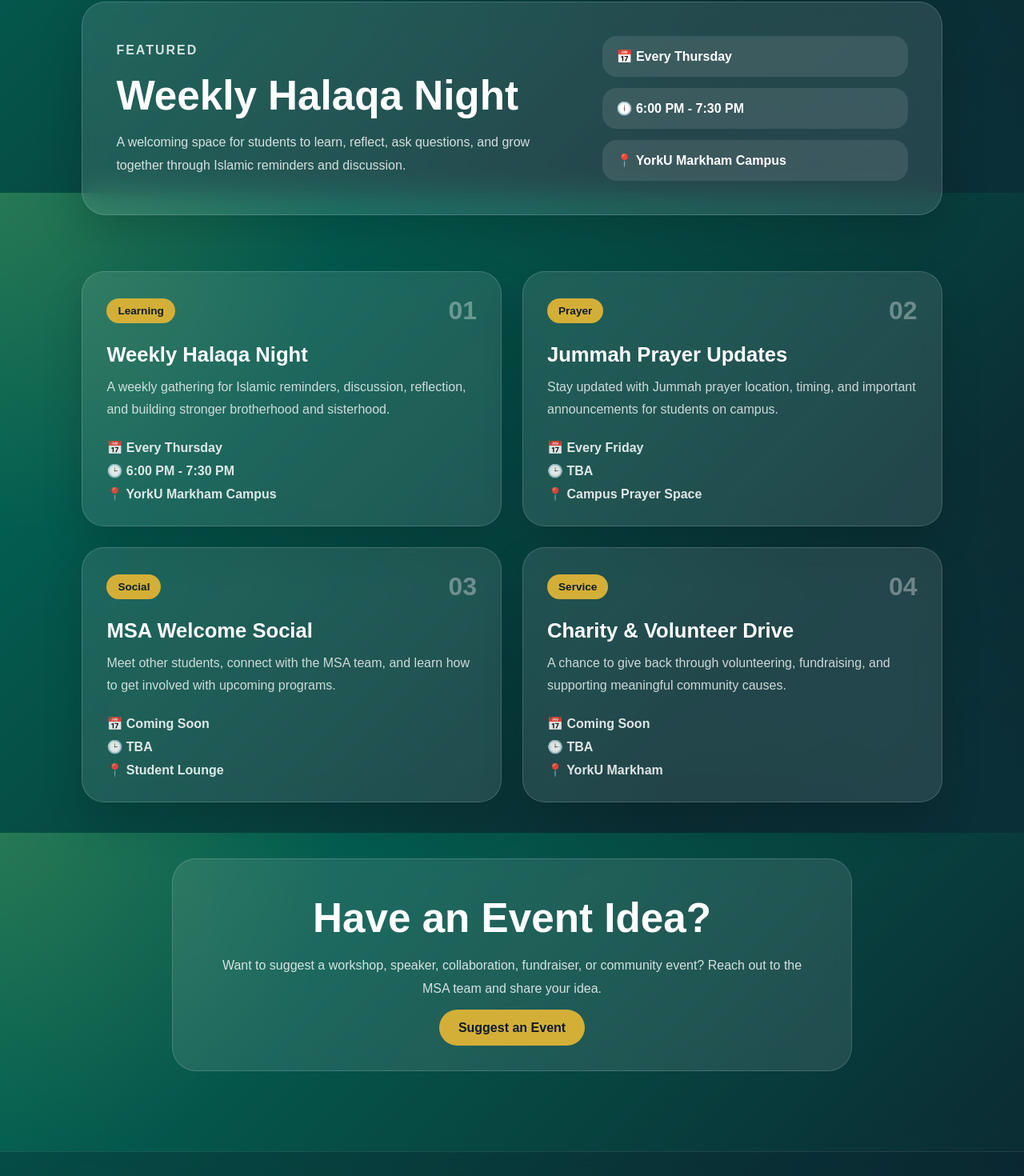
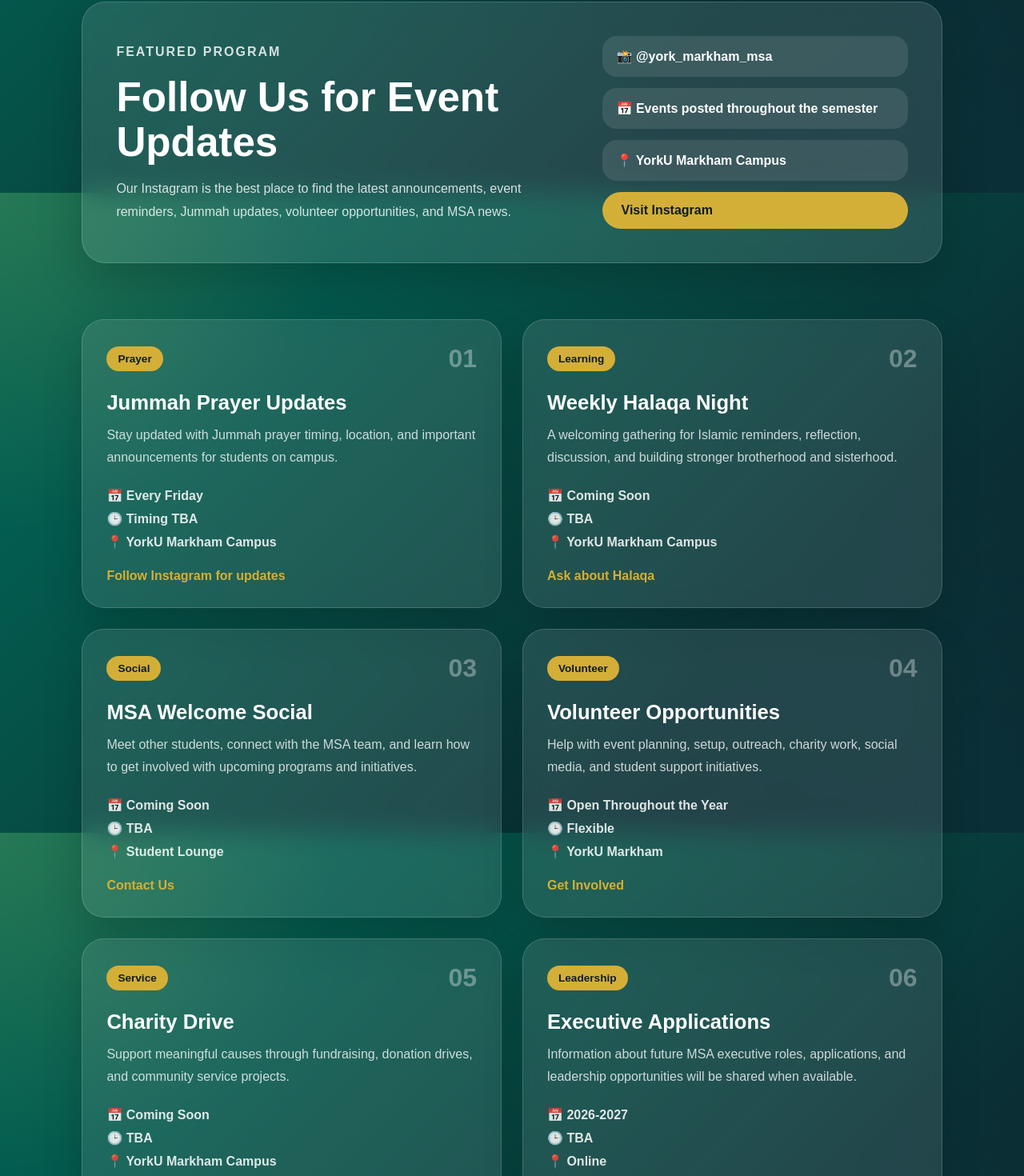
Before and after one commit to Mijlal06/yorku-markham-msa-website, a React (Vite) app in the folder frontend/: page /events in a window 1280 px wide. Shown: the part 559-2029 px from the top of the page at 80% size. Built offline with nearby package versions, Linux system fonts and the light colour scheme.

Commit message:
Improve events page content

```diff
--- a/frontend/src/pages/Events.jsx
+++ b/frontend/src/pages/Events.jsx
@@ -1,22 +1,26 @@
 function Events() {
   const events = [
     {
+      title: "Jummah Prayer Updates",
+      date: "Every Friday",
+      time: "Timing TBA",
+      location: "YorkU Markham Campus",
+      type: "Prayer",
+      description:
+        "Stay updated with Jummah prayer timing, location, and important announcements for students on campus.",
+      action: "Follow Instagram for updates",
+      link: "https://www.instagram.com/york_markham_msa/",
+    },
+    {
       title: "Weekly Halaqa Night",
-        date: "Every Thursday",
-        time: "6:00 PM - 7:30 PM",
+      date: "Coming Soon",
+      time: "TBA",
       location: "YorkU Markham Campus",
       type: "Learning",
       description:
-          "A weekly gathering for Islamic reminders, discussion, reflection, and building stronger brotherhood and sisterhood.",
-      },
-      {
-        title: "Jummah Prayer Updates",
-        date: "Every Friday",
-        time: "TBA",
-        location: "Campus Prayer Space",
-        type: "Prayer",
-        description:
-          "Stay updated with Jummah prayer location, timing, and important announcements for students on campus.",
+        "A welcoming gathering for Islamic reminders, reflection, discussion, and building stronger brotherhood and sisterhood.",
+      action: "Ask about Halaqa",
+      link: "/contact",
     },
     {
       title: "MSA Welcome Social",
@@ -25,16 +29,42 @@
       location: "Student Lounge",
       type: "Social",
       description:
-          "Meet other students, connect with the MSA team, and learn how to get involved with upcoming programs.",
+        "Meet other students, connect with the MSA team, and learn how to get involved with upcoming programs and initiatives.",
+      action: "Contact Us",
+      link: "/contact",
     },
     {
-        title: "Charity & Volunteer Drive",
+      title: "Volunteer Opportunities",
+      date: "Open Throughout the Year",
+      time: "Flexible",
+      location: "YorkU Markham",
+      type: "Volunteer",
+      description:
+        "Help with event planning, setup, outreach, charity work, social media, and student support initiatives.",
+      action: "Get Involved",
+      link: "/contact",
+    },
+    {
+      title: "Charity Drive",
       date: "Coming Soon",
       time: "TBA",
-        location: "YorkU Markham",
+      location: "YorkU Markham Campus",
       type: "Service",
       description:
-          "A chance to give back through volunteering, fundraising, and supporting meaningful community causes.",
+        "Support meaningful causes through fundraising, donation drives, and community service projects.",
+      action: "Suggest a Cause",
+      link: "/contact",
+    },
+    {
+      title: "Executive Applications",
+      date: "2026-2027",
+      time: "TBA",
+      location: "Online",
+      type: "Leadership",
+      description:
+        "Information about future MSA executive roles, applications, and leadership opportunities will be shared when available.",
+      action: "Ask About Roles",
+      link: "/contact",
     },
   ];
 
@@ -51,18 +81,27 @@
 
       <div className="featured-event">
         <div>
-            <p className="section-label">Featured</p>
-            <h2>Weekly Halaqa Night</h2>
+          <p className="section-label">Featured Program</p>
+          <h2>Follow Us for Event Updates</h2>
           <p>
-              A welcoming space for students to learn, reflect, ask questions, and
-              grow together through Islamic reminders and discussion.
+            Our Instagram is the best place to find the latest announcements,
+            event reminders, Jummah updates, volunteer opportunities, and MSA
+            news.
           </p>
         </div>
 
         <div className="featured-details">
-            <span>📅 Every Thursday</span>
-            <span>🕕 6:00 PM - 7:30 PM</span>
+          <span>📸 @york_markham_msa</span>
+          <span>📅 Events posted throughout the semester</span>
           <span>📍 YorkU Markham Campus</span>
+          <a
+            href="https://www.instagram.com/york_markham_msa/"
+            target="_blank"
+            rel="noopener noreferrer"
+            className="btn primary-btn"
+          >
+            Visit Instagram
+          </a>
         </div>
       </div>
 
@@ -81,6 +120,17 @@
               <span>📅 {event.date}</span>
               <span>🕒 {event.time}</span>
               <span>📍 {event.location}</span>
+            </div>
+
+            <div className="event-actions">
+              <a
+                href={event.link}
+                target={event.link.startsWith("http") ? "_blank" : "_self"}
+                rel={event.link.startsWith("http") ? "noopener noreferrer" : ""}
+                className="event-link"
+              >
+                {event.action}
+              </a>
             </div>
           </div>
         ))}
--- a/frontend/src/styles/global.css
+++ b/frontend/src/styles/global.css
@@ -2170,3 +2170,28 @@
   color: #9f1d1d;
   border: 1px solid rgba(180, 30, 30, 0.2);
 }
+
+.event-actions {
+  margin-top: 24px;
+}
+
+.event-link {
+  display: inline-block;
+  color: #d4af37;
+  font-weight: 800;
+  text-decoration: none;
+  transition: 0.3s ease;
+}
+
+.event-link:hover {
+  transform: translateX(4px);
+  color: white;
+}
+
+body.light-mode .event-link {
+  color: #006d5b;
+}
+
+body.light-mode .event-link:hover {
+  color: #b89120;
+}
```
Lines whose indentation alone changed are shown as unchanged.
